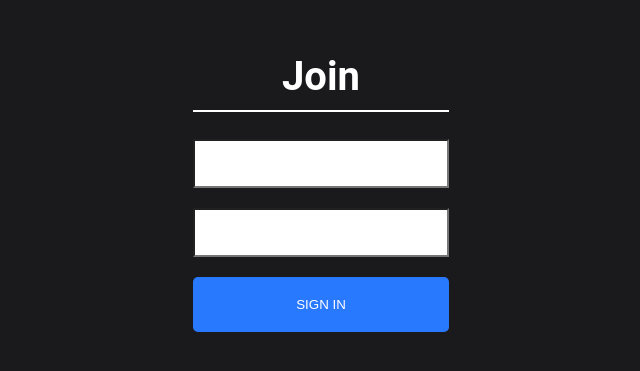
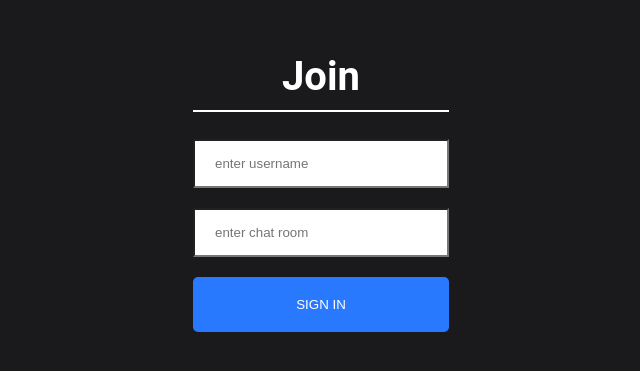
Before and after one commit to Kaeyz/ChatApp-Client, a React (Create React App) app: page / in a window 1280 px wide. Shown: the part 221-592 px from the top of the page, without its empty margins (319-959 px from the left). Built offline with nearby package versions, Linux system fonts and the light colour scheme.

Commit message:
updates placeholder for join form

```diff
--- a/src/components/join/Join.js
+++ b/src/components/join/Join.js
@@ -13,7 +13,7 @@ const Join = () => {
         <h1 className="heading">Join</h1>
         <div>
           <input
-            placeholder=""
+            placeholder="enter username"
             className="joinInput"
             type="text"
             onChange={(event => setName(event.target.value))}
@@ -21,7 +21,7 @@ const Join = () => {
         </div>
         <div>
           <input
-            placeholder=""
+            placeholder="enter chat room"
             className="joinInput mt-20"
             type="text"
             onChange={(event => setRoom(event.target.value))}
```
